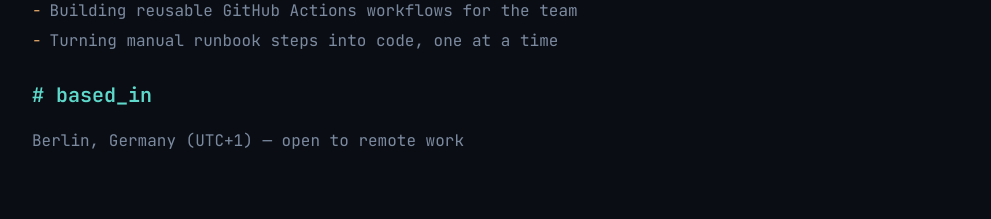
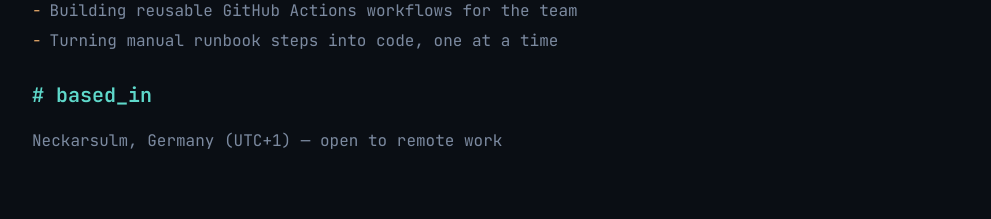
Before and after one commit to Addithya-Sri/portfolio, a React (Vite) app: page / in a window 1280 px wide. Shown: the part 1200-1419 px from the top of the page, without its empty margins (144-1135 px from the left). Built offline with nearby package versions, Linux system fonts and the light colour scheme.

Commit message:
feat: update profile details including location, email, github, and linkedin

```diff
--- a/src/App.jsx
+++ b/src/App.jsx
@@ -10,10 +10,10 @@ const PROFILE = {
   role: 'Cloud & DevOps Engineer',
   tagline:
     "Infrastructure that doesn't page anyone at 3am. AWS, Kubernetes and Terraform, wired together with CI/CD and a healthy fear of manual steps.",
-  location: 'Berlin, Germany (UTC+1)',
-  email: 'hello@alexrivera.dev',
-  github: 'https://github.com/yourusername',
-  linkedin: 'https://linkedin.com/in/yourusername',
+  location: 'Neckarsulm, Germany (UTC+1)',
+  email: 'sridharsriadithya@gmail.com',
+  github: 'https://github.com/Addithya-Sri',
+  linkedin: 'www.linkedin.com/in/sri-adithya',
   resume: '#',
 };
 
```
